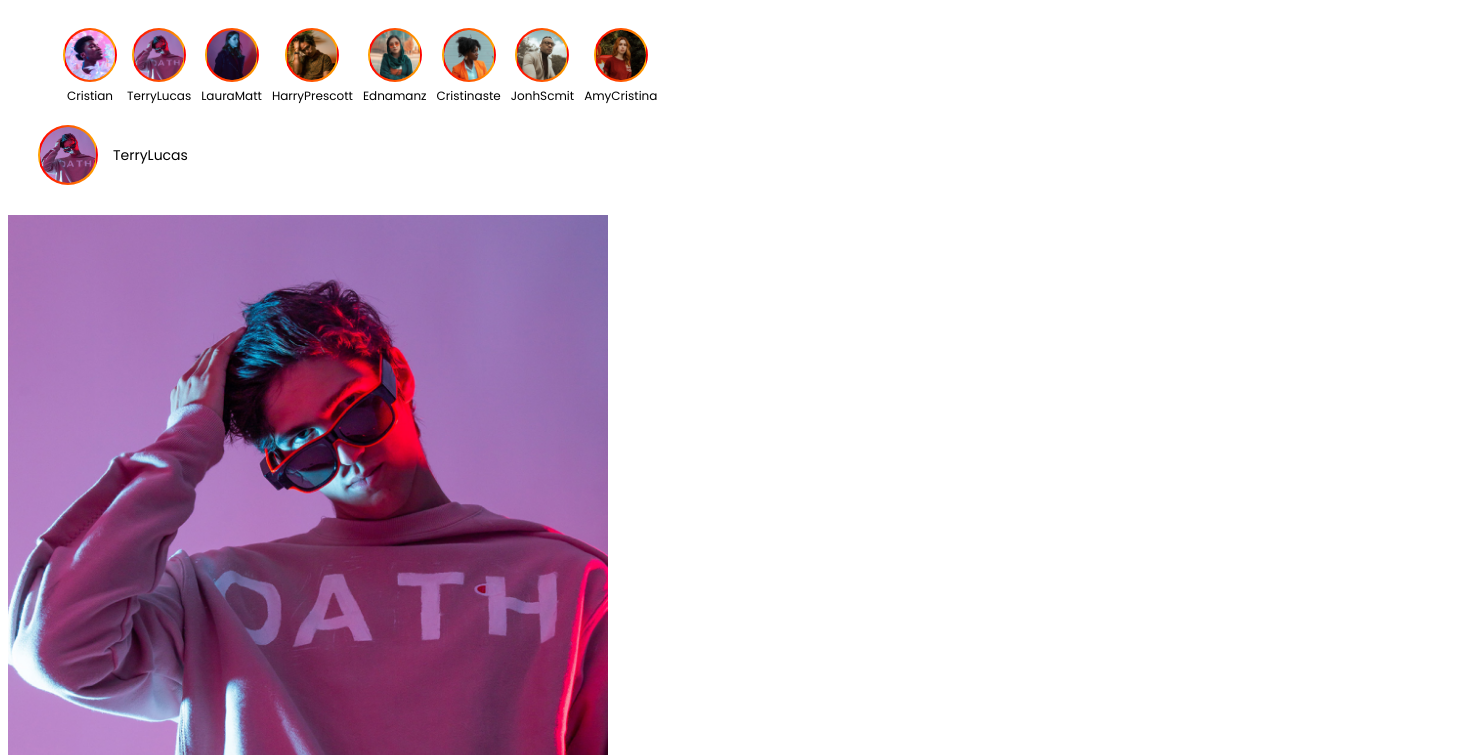
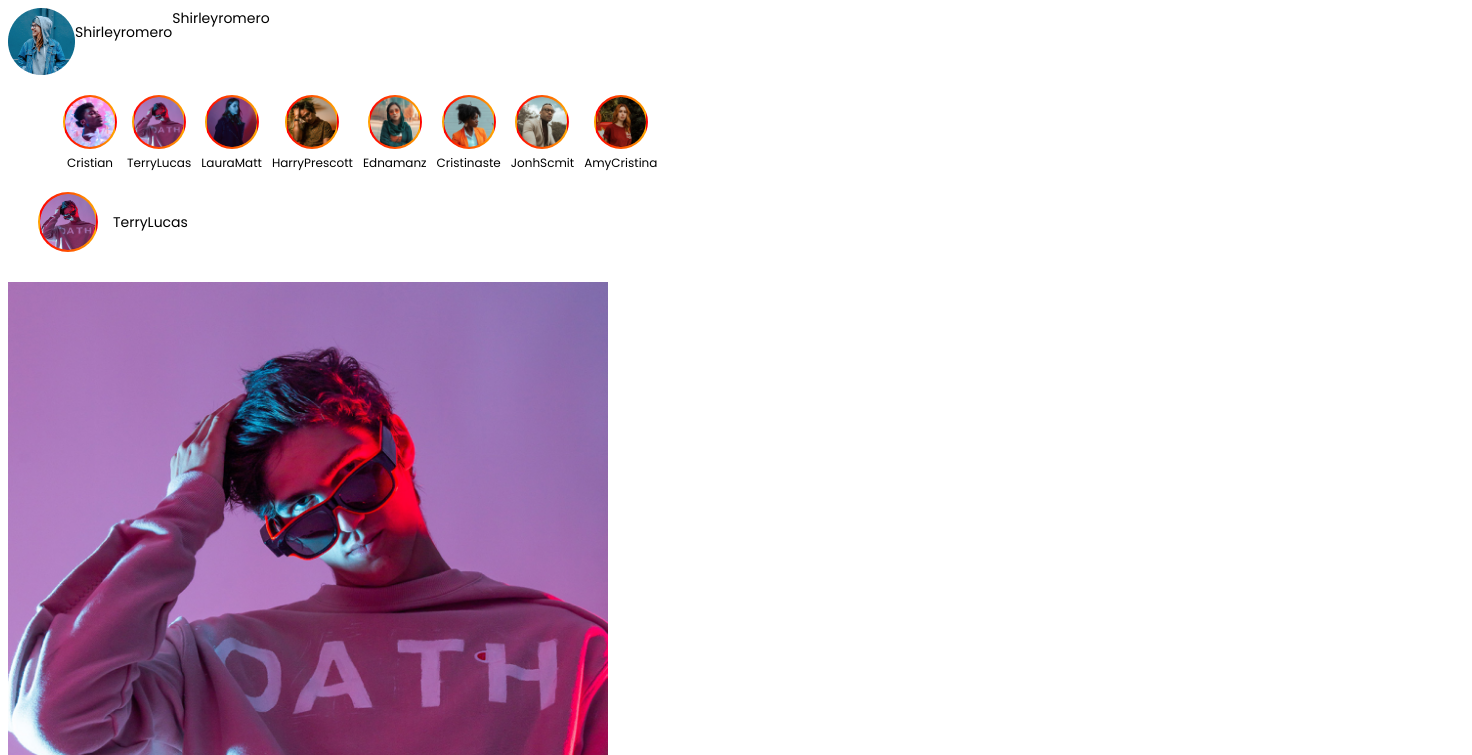
Before and after one commit to stefani-aguiar/instagram, a plain HTML site: page index.html in a window 1280 px wide. Shown: the part 45-800 px from the top of the page, 1472 px wide, since content can reach past the window. Drawn offline with Linux system fonts and the light colour scheme.

Commit message:
finalizaçao

```diff
--- a/index.html
+++ b/index.html
@@ -1,5 +1,5 @@
 <!DOCTYPE html>
-<html lang="en">
+<html lang="pt-br">
 
 <head>
   <meta charset="UTF-8" />
@@ -30,7 +30,14 @@
       <img src="imagens/Salvos.svg" alt="Salvos" />
       <img src="imagens/Perfil.svg" alt="Perfil" />
     </div>
+    </div>
   </header>
+  <div class="menu-friends">
+    <div class="sessao-1">
+      <img src="imagens/Profile-Pic-strories.png" alt="">
+      <p>Shirleyromero</p>
+      <span>Shirleyromero</span>
+    </div>
 
     <div class="stories">
       <div class="story">
--- a/style.css
+++ b/style.css
@@ -47,6 +47,17 @@ header {
   text-align: center;
   padding: 5px 15px;
 }
+
+.menu-friends .sessao-1 {
+  display: flex;
+  margin-right: -200px;
+}
+
+.menu-friends .sessao-1 p {
+  display: flex;
+  justify-content: flex-end;
+}
+
 
 .stories {
   display: flex;
@@ -169,6 +180,7 @@ header {
   display: flex;
   justify-content: end;
 }
+
 .post-comment .sessao-2 span {
   margin-top: -35px;
   color: rgb(179, 212, 240);
```
Also changed, not shown: imagens/Profile-Pic-S.png (deleted), imagens/Profile-Pic-strories.png (added), imagens/download.png (added), 2 other files. Lines whose indentation alone changed are shown as unchanged.
